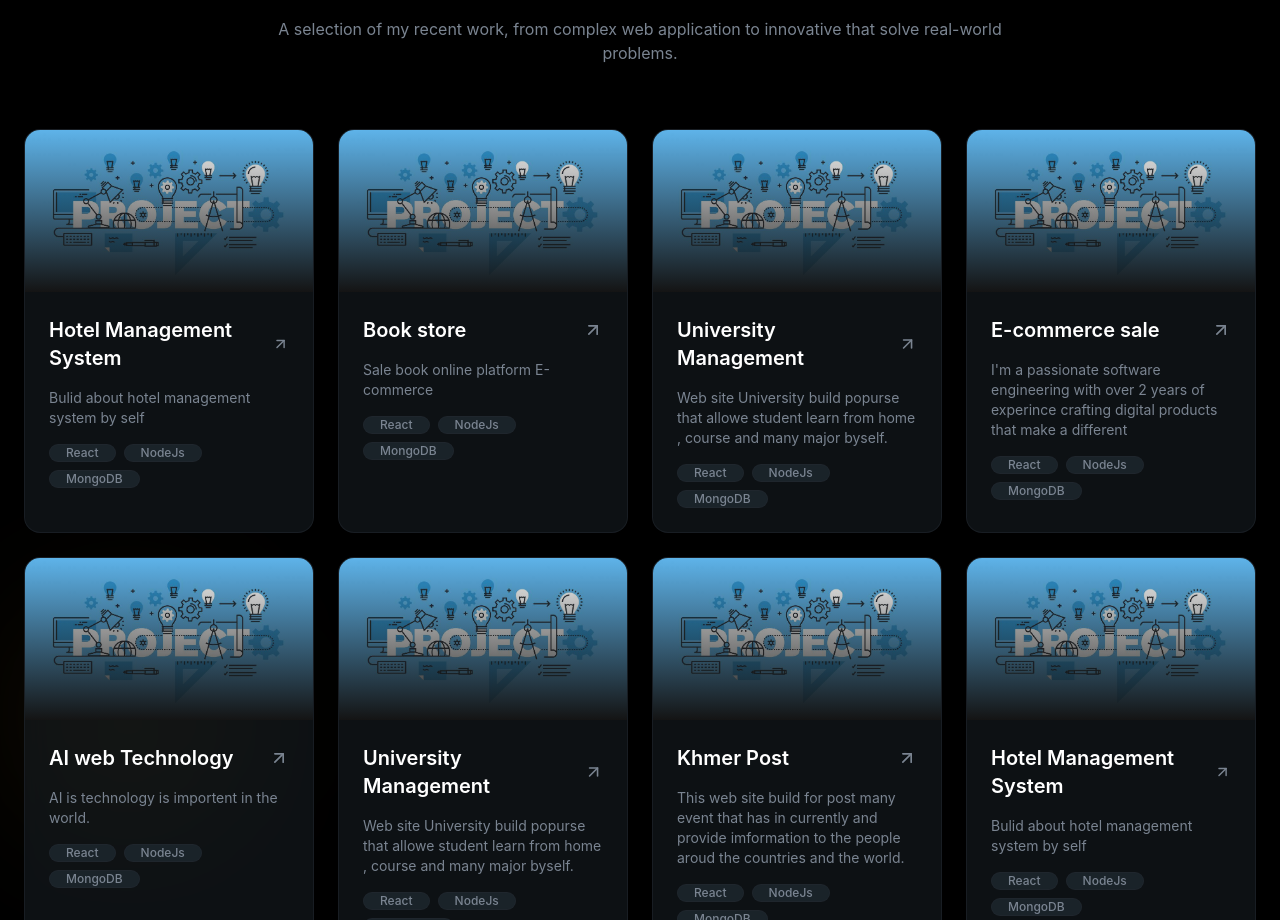
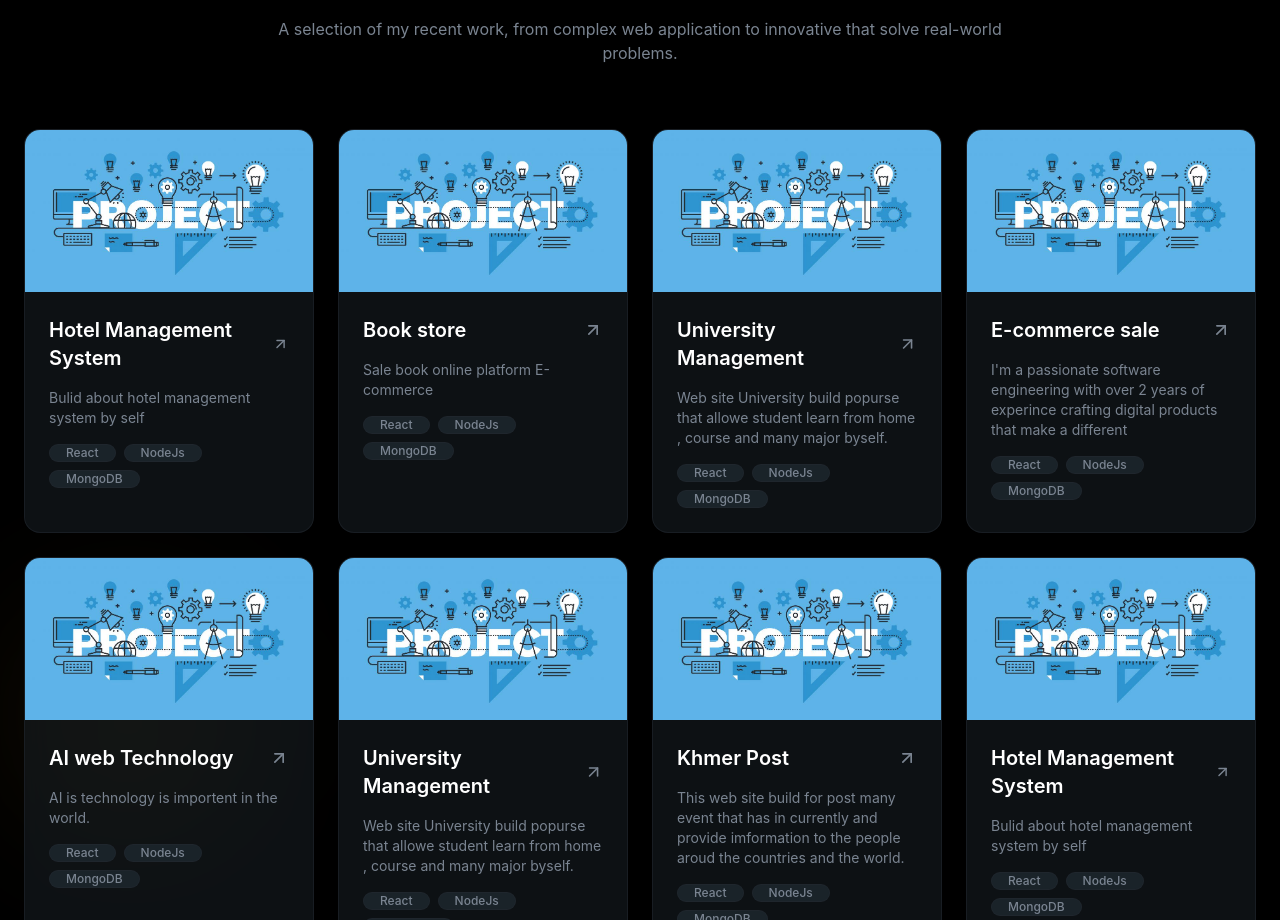
Before and after one commit to SOKHY247/DEV-PERSONAL-PORTFOLIO, a React (Vite) app: page / in a window 1280 px wide. Shown: the part 2240-3160 px from the top of the page. Built offline with nearby package versions, Linux system fonts and the light colour scheme.

Commit message:
NewUpdate

```diff
--- a/src/sections/Hero.jsx
+++ b/src/sections/Hero.jsx
@@ -118,7 +118,7 @@ function Hero() {
               <div className='relative glass rounded-3xl p-2 glow-border'>
                 <img src='profile.jpg'
                 alt='Sokhey Van '
-                className='w-full aspect-[4/5] object-cover rounded-2xl'
+                className='w-full aspect-4/5 object-cover rounded-2xl'
                 />
 
                 {/* Floating Badge */}
@@ -147,7 +147,7 @@ function Hero() {
             <div className='flex animate-marquee'>
              {[...skills, ...skills].map((skill ,index) =>(
               <div key={index}
-              className='flex-shrink-0 px-8 py-4' >
+              className='flex shrink-0 px-8 py-4' >
                 <span
                 className='text-xl font-semibold text-muted-foreground/50 hover:text-muted-foreground transition-colors'>
                   {skill}
--- a/src/sections/Projects.jsx
+++ b/src/sections/Projects.jsx
@@ -103,7 +103,7 @@ function Projects() {
                   className='w-full h-full object-cover transition-transform duration-700 group-hover:scale-110'
                   />
                   <div
-                  className='absolute inset-0 bg-gradient-to-t from-card via-card/50 to-transparent optional-60'
+                  className='absolute inset-0 bg-gradient-to from-card via-card/50 to-transparent optional-60'
                   />
                   {/* Overlay links */}
                   <div className='absolute inset-0 flex items-center justify-center gap-4 opacity-0 group-hover:opacity-100 transition-opacity duration-300'>
```
